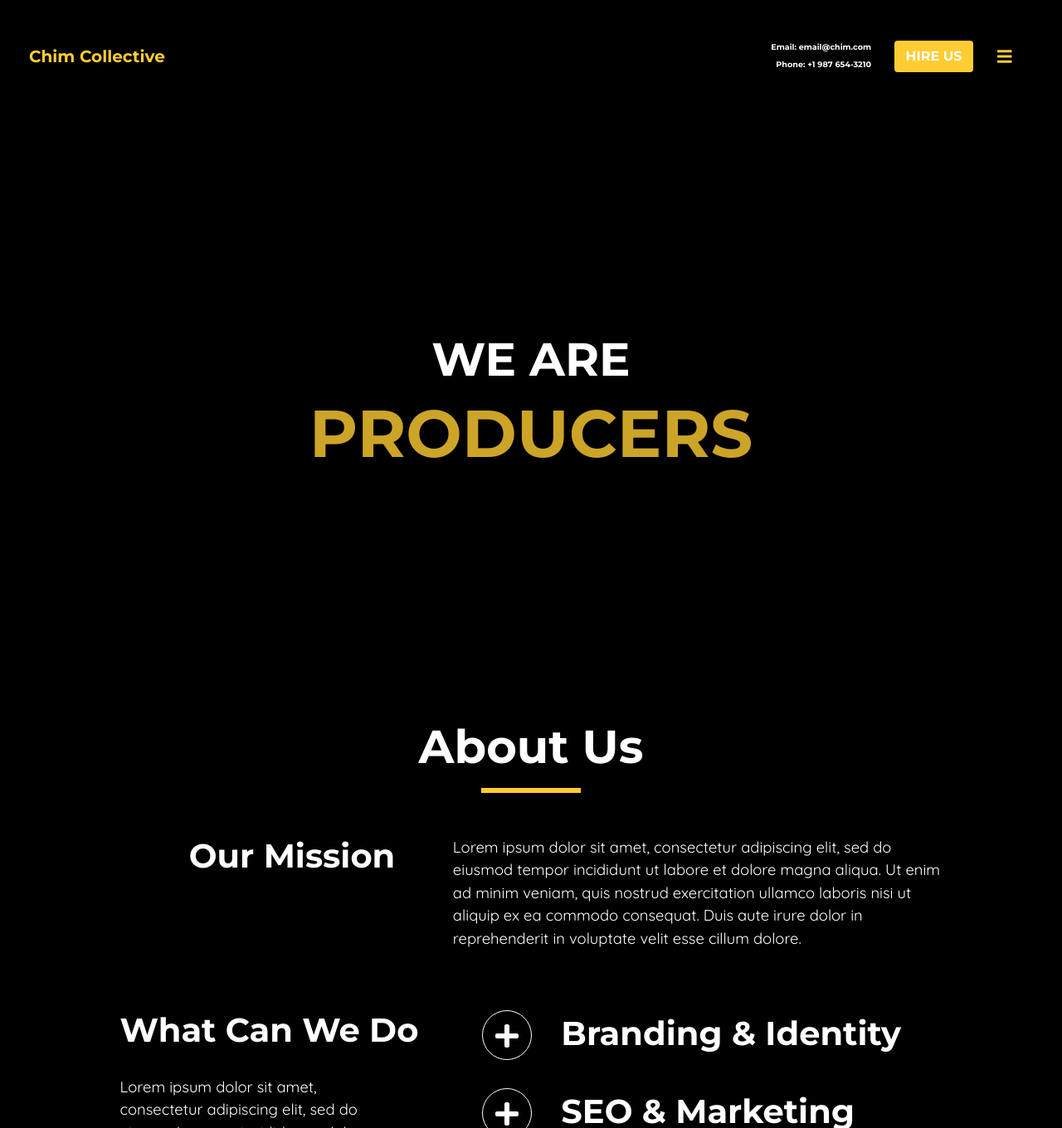
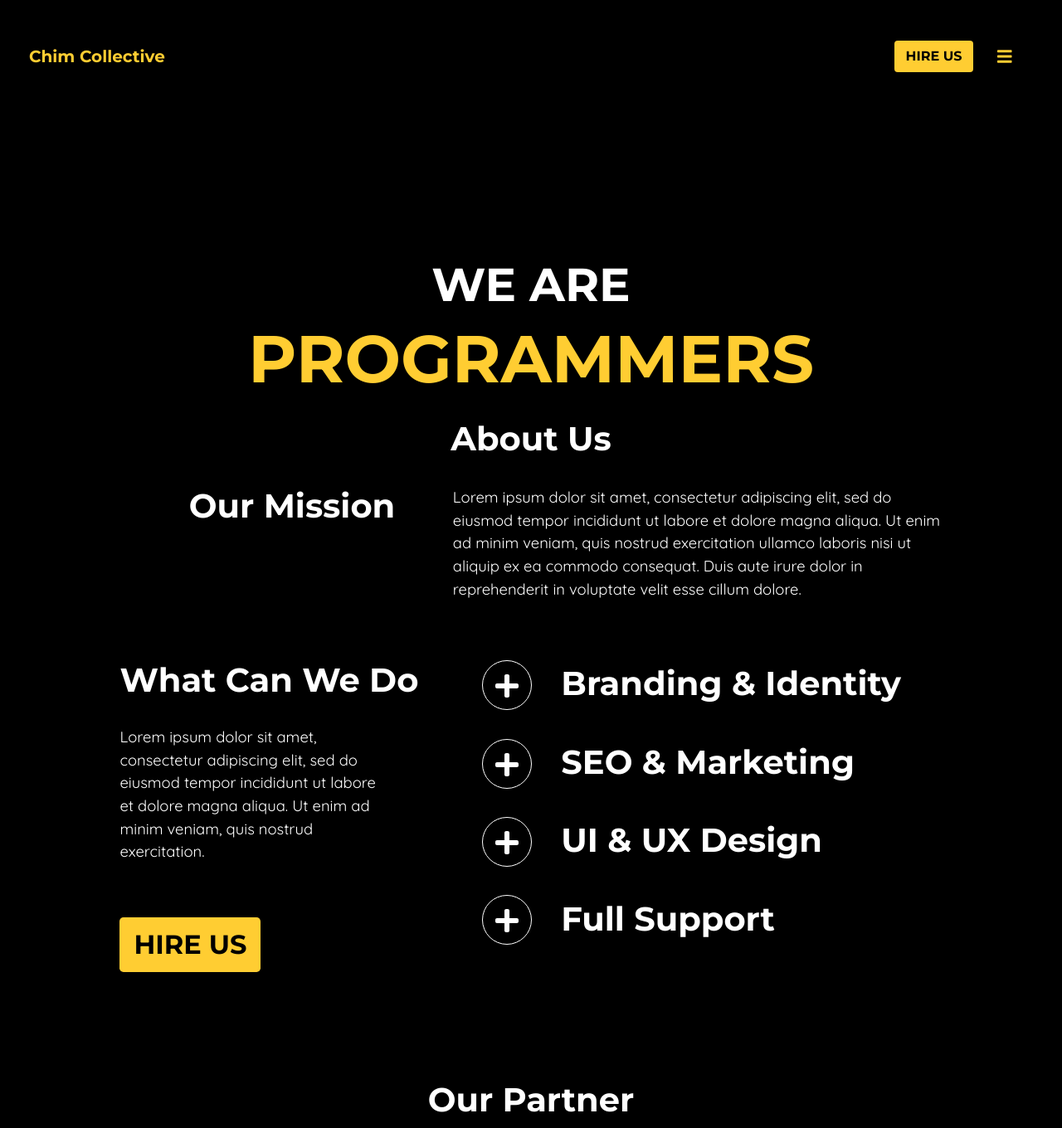
Before and after one commit to ChimCollective/chim-collective-website, a PHP site: page / in a window 1280 px wide; the page is wider, and only the part inside the window is pictured. Shown: the top 1360 px of that part at 83% size. Run offline with PHP 8.4, Linux system fonts and the light colour scheme; some libraries are stand-ins or nearby versions.

Commit message:
Update style.css

```diff
--- a/css/style.css
+++ b/css/style.css
@@ -1,24 +1,9 @@
-/* ===== Bootstrap's Styles ===== */
-.bd-placeholder-img {
-  font-size: 1.125rem;
-  text-anchor: middle;
-  -webkit-user-select: none;
-  -moz-user-select: none;
-  -ms-user-select: none;
-  user-select: none;
-}
-
-@media (min-width: 768px) {
-  .bd-placeholder-img-lg {
-    font-size: 3.5rem;
-  }
-}
-
 /* ===== Entire Document ===== */
 body {
   background-color: #000000;
   color: #ffffff;
   font-family: Quicksand;
+  overflow-x: hidden;
 }
 
 .no-padding {
@@ -71,7 +69,8 @@
 }
 
 .contact-info {
-  font-size: .6rem;
+  color: #000000;
+  font-size: .7rem;
   line-height: .5;
   position: absolute;
   right: 230px;
@@ -79,12 +78,8 @@
   top: 55px;
 }
 
-.contact-info:hover {
-  cursor: pointer;
-  color: #ffcd32;
-}
-
 .hire-btn {
+  color: #000000;
   background-color: #ffcd32;
 }
 
@@ -118,20 +113,28 @@
 }
 
 .home-a {
-  margin-top: 200px;
+  margin-top: 11%;
 }
 
 .contact-a {
-  margin-bottom: 200px;
+  margin-bottom: 11%;
 }
 
 /* ===== Home Section ===== */
 #home {
   text-align: center;
+  margin-bottom: 10%;
+}
+
+.g {
+  height: 100vh;
+  background-image:
+    linear-gradient(to bottom, rgba(255, 205, 50, 0.5), rgba(0, 0, 0, 1)),
+    url('https://images7.alphacoders.com/924/thumb-1920-924637.jpg');
 }
 
 .home-body {
-  margin: 400px auto;
+  padding-top: 310px;
 }
 
 .home-heading {
@@ -143,18 +146,16 @@
 }
 
 /* Animation word rotating */
-
 .animate-career-heading {
   font-size: 5rem;
   display: block;
-  position:relative;
-
+  position: relative;
 }
 
-.animate-career-heading span{
-  animation:  fadeEffect 15s linear infinite 0s;
-  -ms-animation:   fadeEffect 15s linear infinite 0s;
-  -webkit-animation:   fadeEffect 15s linear infinite 0s;
+.animate-career-heading span {
+  animation: fadeEffect 10s linear infinite 0s;
+  -ms-animation: fadeEffect 10s linear infinite 0s;
+  -webkit-animation: fadeEffect 10s linear infinite 0s;
   color: #FFCD32;
   opacity: 0;
   overflow: hidden;
@@ -163,79 +164,143 @@
   margin-left: -50%;
 }
 
-.animate-career-heading span:nth-child(2){
-	animation-delay: 3s;
-	-ms-animation-delay: 3s;
-	-webkit-animation-delay: 3s;
+.animate-career-heading span:nth-child(2) {
+  animation-delay: 2s;
+  -ms-animation-delay: 2s;
+  -webkit-animation-delay: 2s;
 }
-.animate-career-heading span:nth-child(3){
+
+.animate-career-heading span:nth-child(3) {
+  animation-delay: 4s;
+  -ms-animation-delay: 4s;
+  -webkit-animation-delay: 4s;
+}
+
+.animate-career-heading span:nth-child(4) {
   animation-delay: 6s;
   -ms-animation-delay: 6s;
   -webkit-animation-delay: 6s;
 }
-.animate-career-heading span:nth-child(4){
-	animation-delay: 9s;
-	-ms-animation-delay: 9s;
-	-webkit-animation-delay: 9s;
-}
-.animate-career-heading span:nth-child(5){
-	animation-delay: 12s;
-	-ms-animation-delay: 12s;
-	-webkit-animation-delay: 12s;
+
+.animate-career-heading span:nth-child(5) {
+  animation-delay: 8s;
+  -ms-animation-delay: 8s;
+  -webkit-animation-delay: 8s;
 }
 
-@-moz-keyframes fadeEffect{
-	0% { opacity: 0; }
-	5% { opacity: 1; -moz-transform: translateY(0px); }
-	10% { opacity: 1; -moz-transform: translateY(0px); }
-	20% { opacity: 0; -moz-transform: translateY(0px); }
-	30% { opacity: 0; -moz-transform: translateY(0px); }
-	80% { opacity: 0; }
-	100% { opacity: 0; }
+@-moz-keyframes fadeEffect {
+  0% {
+    opacity: 0;
   }
-@-webkit-keyframes fadeEffect{
-	0% { opacity: 0; }
-	5% { opacity: 1; -webkit-transform: translateY(0px); }
-	10% { opacity: 1; -webkit-transform: translateY(0px); }
-	20% { opacity: 0; -webkit-transform: translateY(0px); }
-	30% { opacity: 0; -webkit-transform: translateY(0px); }
-	80% { opacity: 0; }
-	100% { opacity: 0; }
+
+  5% {
+    opacity: 1;
+    -moz-transform: translateY(0px);
   }
-@-ms-keyframes fadeEffect{
-	0% { opacity: 0; }
-	5% { opacity: 1; -ms-transform: translateY(0px); }
-	10% { opacity: 1; -ms-transform: translateY(0px); }
-	20% { opacity: 0; -ms-transform: translateY(0px); }
-	30% { opacity: 0; -ms-transform: translateY(0px); }
-	80% { opacity: 0; }
-	100% { opacity: 0; }
+
+  10% {
+    opacity: 1;
+    -moz-transform: translateY(0px);
   }
-/* Animation Word Rotating End */
+
+  20% {
+    opacity: 0;
+    -moz-transform: translateY(0px);
+  }
+
+  30% {
+    opacity: 0;
+    -moz-transform: translateY(0px);
+  }
+
+  80% {
+    opacity: 0;
+  }
+
+  100% {
+    opacity: 0;
+  }
+}
+
+@-webkit-keyframes fadeEffect {
+  0% {
+    opacity: 0;
+  }
+
+  5% {
+    opacity: 1;
+    -webkit-transform: translateY(0px);
+  }
+
+  10% {
+    opacity: 1;
+    -webkit-transform: translateY(0px);
+  }
+
+  20% {
+    opacity: 0;
+    -webkit-transform: translateY(0px);
+  }
+
+  30% {
+    opacity: 0;
+    -webkit-transform: translateY(0px);
+  }
+
+  80% {
+    opacity: 0;
+  }
+
+  100% {
+    opacity: 0;
+  }
+}
+
+@-ms-keyframes fadeEffect {
+  0% {
+    opacity: 0;
+  }
+
+  5% {
+    opacity: 1;
+    -ms-transform: translateY(0px);
+  }
+
+  10% {
+    opacity: 1;
+    -ms-transform: translateY(0px);
+  }
+
+  20% {
+    opacity: 0;
+    -ms-transform: translateY(0px);
+  }
+
+  30% {
+    opacity: 0;
+    -ms-transform: translateY(0px);
+  }
+
+  80% {
+    opacity: 0;
+  }
+
+  100% {
+    opacity: 0;
+  }
+} /* Animation Word Rotating End */
+
 
 /* ===== About Section ===== */
 #about {
   margin-bottom: 10%;
 }
 
-.about-heading {
-  font-size: 3.5rem;
-}
-
-.head-hr {
-  border-color: #ffcd32;
-  border-style: none;
-  border-top-style: solid;
-  border-width: 6px;
-  width: 120px;
-  margin-bottom: 4%;
-}
-
 .mission-box {
   margin-bottom: 5%;
 }
 
-.mission-head-box{
+.mission-head-box {
   position: relative;
 }
 
@@ -392,38 +518,32 @@
   background-color: #ffcd32;
   border: 0;
 }
+.form-control {
+  background-color: #000000;
 
+}
 .submit-btn:hover {
   background-color: #000000;
   color: #ffcd32;
 }
 
 /* END CONTACT FORM PAGE */
-/* ===== BEGIN FOOTER ===== */
-.footer {
-  /* Positioning */
-  position: absolute;
-  bottom: 0;
-  /* Box-model */
-  width: 100%;
-  height: 60px;
-  /* Visual */
-  background-color: #000000;
+
+@media (max-width: 700px){
+
+  .card {
+    display: block;
   }
 
-.text-muted-footer {
-  /* Box-model */
-  margin-top: 15px;
-  /* Typography */
-  color: #ffffff;
+  .contact-info{
+    display:none;
   }
 
-.two-toned-footer-color {
-  /* Box-model */
-  height: 6px;
-  padding-top: 3px;
-  /* Visual */
-  background-color: #ffcd32;
+  .home-heading {
+    font-size: 1.5rem;
   }
 
-/* END FOOTER */
+  .animate-career-heading {
+    font-size: 3rem;
+  }
+}/* Query Ends */
```
Also changed, not shown: other parts of css/style.css (+93 -19 lines). Lines whose indentation alone changed are shown as unchanged.
